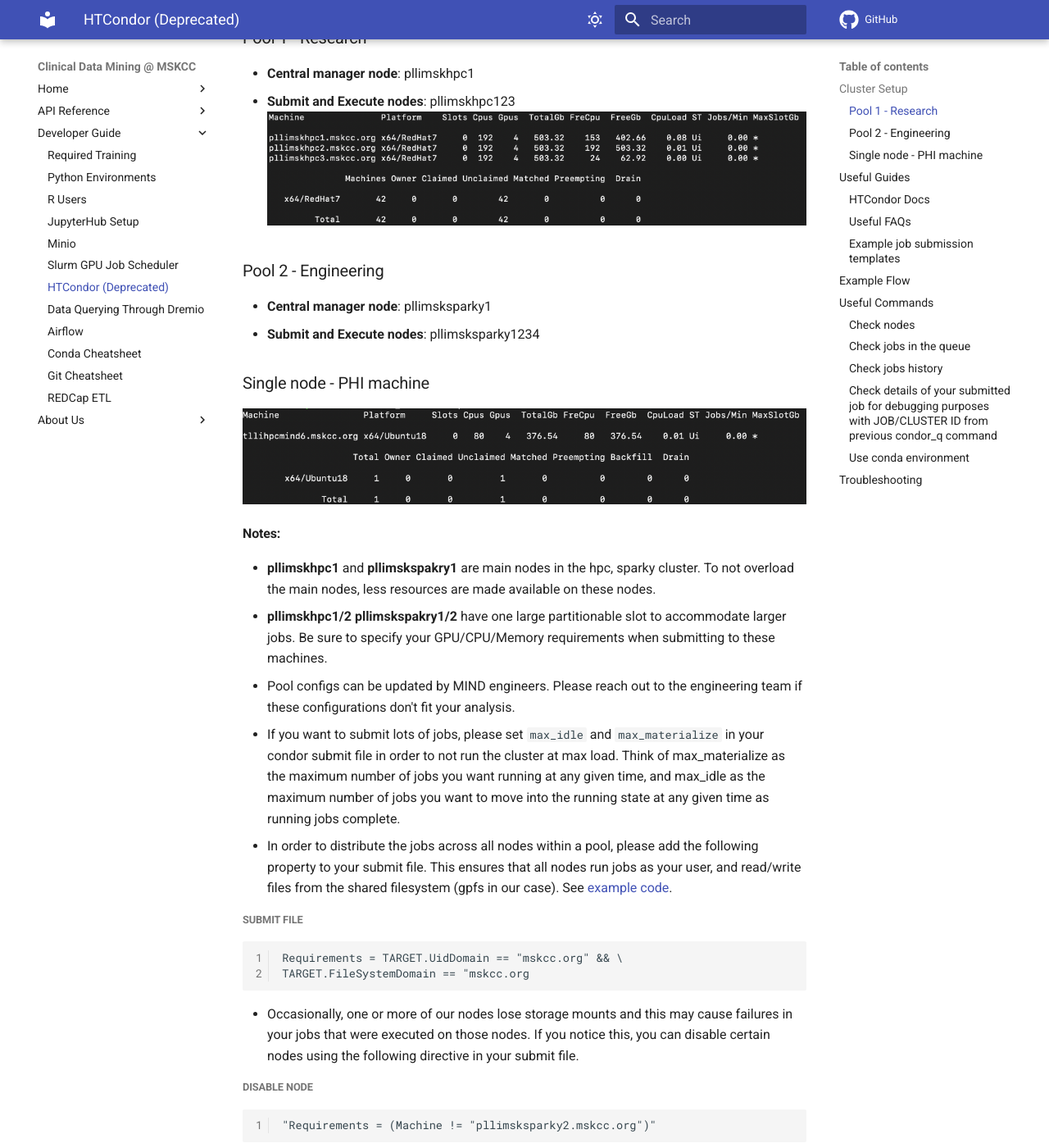
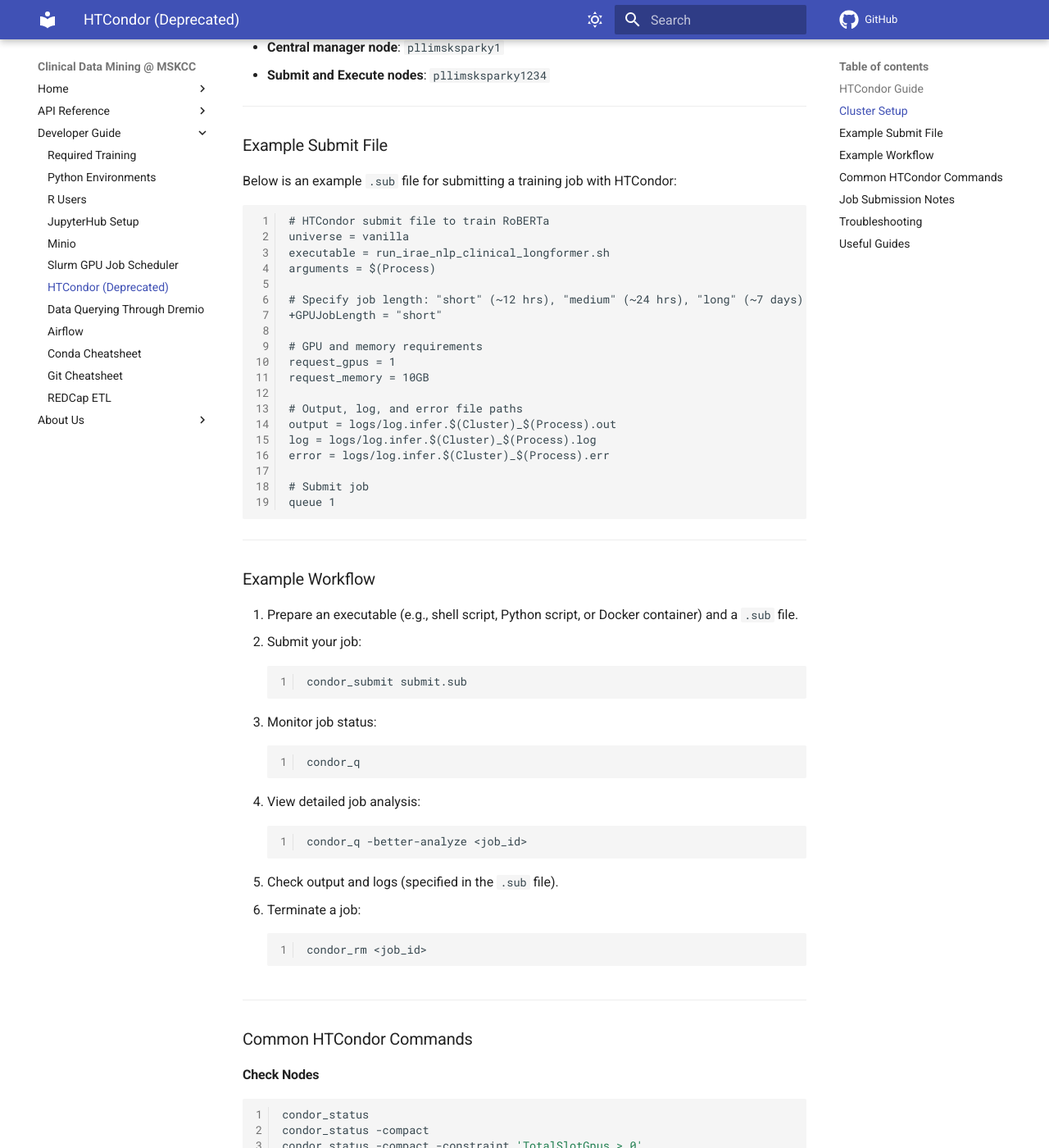
Before and after one commit to clinical-data-mining/msk_cdm, an MkDocs documentation site: the page built from docs/reference/user-guide/htcondor.md, in a window 1280 px wide and 1400 px high, scrolled down 494 px. Shown: the whole window at 82% size. Built offline with MkDocs 1.6.1 and Material for MkDocs 9.7.7, drawn with Linux system fonts in a browser that asks for light colours; comment, search, counter and statistics services are not loaded; some of the changed text lies outside the part shown.

Commit message:
Updating condor guide

````diff
--- a/docs/reference/user-guide/htcondor.md
+++ b/docs/reference/user-guide/htcondor.md
@@ -1,111 +1,142 @@
-# Submitting Jobs (HTCondor)
+### HTCondor Guide
 
-## Cluster Setup
+This guide provides instructions for using HTCondor, including cluster setup, job submission, troubleshooting, and useful commands.
 
-![](images/condor-cluster-setup.png)
+---
 
-### Pool 1 - Research
-- **Central manager node**: pllimskhpc1
-- **Submit and Execute nodes**: pllimskhpc123
-![](images/condor-pool-1.png)
+### Cluster Setup
 
-### Pool 2 - Engineering
-- **Central manager node**: pllimsksparky1
-- **Submit and Execute nodes**: pllimsksparky1234
+#### Pool 1 - Research
+- **Central manager node**: `pllimskhpc1`
+- **Submit and Execute nodes**: `pllimskhpc123`
 
-### Single node - PHI machine
-![](images/condor-single-node.png)
-#### Notes:
-- **pllimskhpc1** and **pllimskspakry1** are main nodes in the hpc, sparky cluster. To not overload the main nodes, less resources are made available on these nodes.
-- **pllimskhpc1/2 pllimskspakry1/2** have one large partitionable slot to accommodate larger jobs. Be sure to specify your GPU/CPU/Memory requirements when submitting to these machines.
-- Pool configs can be updated by MIND engineers. Please reach out to the engineering team if these configurations don't fit your analysis.
-- If you want to submit lots of jobs, please set `max_idle` and `max_materialize` in your condor submit file in order to not run the cluster at max load. Think of max_materialize as the maximum number of jobs you want running at any given time, and max_idle as the maximum number of jobs you want to move into the running state at any given time as running jobs complete.
-- In order to distribute the jobs across all nodes within a pool, please add the following property to your submit file. This ensures that all nodes run jobs as your user, and read/write files from the shared filesystem (gpfs in our case). See [example code](https://github.com/msk-mind/condor/tree/main/test-multinode-shared-filesystem).
+#### Pool 2 - Engineering
+- **Central manager node**: `pllimsksparky1`
+- **Submit and Execute nodes**: `pllimsksparky1234`
 
-##### Submit File
-```
-Requirements = TARGET.UidDomain == "mskcc.org" && \
-TARGET.FileSystemDomain == "mskcc.org
+---
+
+### Example Submit File
+
+Below is an example `.sub` file for submitting a training job with HTCondor:
+
+```plaintext
+# HTCondor submit file to train RoBERTa
+universe = vanilla
+executable = run_irae_nlp_clinical_longformer.sh
+arguments = $(Process)
+
+# Specify job length: "short" (~12 hrs), "medium" (~24 hrs), "long" (~7 days)
++GPUJobLength = "short"
+
+# GPU and memory requirements
+request_gpus = 1
+request_memory = 10GB
+
+# Output, log, and error file paths
+output = logs/log.infer.$(Cluster)_$(Process).out
+log = logs/log.infer.$(Cluster)_$(Process).log
+error = logs/log.infer.$(Cluster)_$(Process).err
+
+# Submit job
+queue 1
 ```
 
-- Occasionally, one or more of our nodes lose storage mounts and this may cause failures in your jobs that were executed on those nodes. If you notice this, you can disable certain nodes using the following directive in your submit file.
-##### Disable Node
+---
+
+
+
+### Example Workflow
+
+1. Prepare an executable (e.g., shell script, Python script, or Docker container) and a `.sub` file.
+2. Submit your job:
+   ```bash
+   condor_submit submit.sub
+   ```
+3. Monitor job status:
+   ```bash
+   condor_q
+   ```
+4. View detailed job analysis:
+   ```bash
+   condor_q -better-analyze <job_id>
+   ```
+5. Check output and logs (specified in the `.sub` file).
+6. Terminate a job:
+   ```bash
+   condor_rm <job_id>
+   ```
+
+---
+
+
+### Common HTCondor Commands
+
+#### Check Nodes
+```bash
+condor_status
+condor_status -compact
+condor_status -compact -constraint 'TotalSlotGpus > 0'
+condor_status -claimed
 ```
-"Requirements = (Machine != "pllimsksparky2.mskcc.org")"
+
+#### Check Jobs
+```bash
+condor_q
+condor_q -all
+condor_history
+```
+
+#### Debugging Jobs
+```bash
+condor_q -better-analyze <job_id>
 ```
 
 
+---
 
-## Useful Guides
+### Job Submission Notes
 
-### HTCondor Docs
-- [Full manual](https://htcondor.readthedocs.io/en/v8_8/)
-- [Fun tutorial/exercises](https://en.wikitolearn.org/Course:HTCondor/Exercises)
-- [More reading on running jobs](https://htcondor.readthedocs.io/en/v8_8/users-manual/running-a-job-steps.html)
+- To prevent overloading the cluster, set the following properties in your submit file:
+    - `max_idle`: Maximum number of idle jobs in the queue.
+    - `max_materialize`: Maximum number of jobs to execute simultaneously.
 
-### Useful FAQs
-- [Submitting Multiple Jobs to Condor from input file](https://chtc.cs.wisc.edu/uw-research-computing/multiple-jobs)
-- [GPU jobs](https://chtc.cs.wisc.edu/gpu-jobs.shtml)
-- [Submit examples](https://research.iac.es/sieinvens/siepedia/pmwiki.php?n=HOWTOs.CondorHowTo)
-- [Docker with Condor](https://chtc.cs.wisc.edu/uw-research-computing/docker-jobs)
-- [Using a shared filesystem](https://htcondor.readthedocs.io/en/v8_8/users-manual/submitting-a-job.html#submitting-jobs-using-a-shared-file-system)
+- To ensure compatibility with shared filesystems:
+```plaintext
+Requirements = TARGET.UidDomain == "mskcc.org" && \
+               TARGET.FileSystemDomain == "mskcc.org"
+```
 
-### Example job submission templates
-
-
-- [MSK-MIND examples](https://github.com/msk-mind/condor)
-- https://github.com/CHTC/templates-GPUs
-- https://github.com/CHTC/example-multiple-jobs
-- https://github.com/CHTC/example-python-pandas
-
-## Example Flow
-1. Prepare an executable **job** (shell, python script or docker), and a submit.sub
-2. Submit your job! `condor_submit submit.sub`
-3. Check you job status in the queue `condor_q`
-   - Or check the details of one job with: `condor_q -better-analyze <job_id>`
-4. Check machine availability: `condor_status -claimed`
-5. Check output and logs, as specified in the `submit.sub`
-6. kill a job `condor_rm <job_id>`
-
-
-
-> **_Caution!:_** Before submitting your real jobs, perform always some simple tests in order to make sure that both your submit file and program will work in a proper way: if you are going to submit hundreds of jobs and each job takes several hours to finish, before doing that try with just a few jobs and change the input data in order to let them finish in minutes. Then check the results to see if everything went fine before submitting the real jobs. Also we recommend you use condor_submit -dry-run to debug your jobs and make sure they will work as expected). Bear in mind that submitting untested files and/or jobs may cause a waste of time and resources if they fail, and also your priority will be lower in following submissions.
-
-
-
-
-## Useful Commands
-### Check nodes
-- condor_status
-- condor_status -compact
-- condor_status -compact -constraint 'TotalSlotGpus > 0'
-- condor_status -claimed
-- condor_status <machine_name>
-### Check jobs in the queue
-- condor_q
-- condor_q -all
-  - (devops) to check jobs submitted by all users
-
-### Check jobs history
-- condor_history
-### Check details of your submitted job for debugging purposes with JOB/CLUSTER ID from previous `condor_q` command
-- condor_q -better-analyze <job_id or cluster_id>
-
-### Use conda environment
-
-Include the following lines in the executable script that condor submit file calls
+- To disable specific nodes:
+```plaintext
+Requirements = (Machine != "pllimsksparky2.mskcc.org")
 ```
-source /<path-to-your-anaconda3>/etc/profile.d/conda.sh
-conda activate <your-env>
-```
-## Troubleshooting
-- When specifying the target Machine, be sure to match the full Machine Name. For example, **pllimskhpc2** will not match to a slot if **pllimskhpc2.mskcc.org** is the Machine name that you see when running condor_status -compact
-Ex) requirements = (Machine == "[pllimskhpc2.mskcc.org](http://pllimskhpc2.mskcc.org/)")
-- Exec format error - Make sure the first line of your script has the proper shebang.
-e.g. bash scripts should start with `#!/bin/bash`
-- MemoryError - could be resolved by increasing the memory requirement in the submit file e.g. request_memory = 16GB
-note: resource specification in the submit file is per job, not per cluster if you are submitting more than one job.
-- If your job is stuck in hold, use 'condor_q -l' to view the long view of the queue and find the 'HoldReason' key for details about why the job is stuck in the hold state.
 
 ---
-[Documentation adapted from MSK-MIND](https://mskconfluence.mskcc.org/display/MM/HTCondor)
+
+### Troubleshooting
+
+- **Exec format error**: Ensure the script starts with the correct shebang (e.g., `#!/bin/bash` for Bash scripts).
+- **MemoryError**: Increase memory allocation in the submit file:
+  ```plaintext
+  request_memory = 16GB
+  ```
+- **Job stuck in hold**: Use the following command to find the issue:
+  ```bash
+  condor_q -l
+  ```
+  Check the `HoldReason` key for details.
+
+---
+
+### Useful Guides
+
+- [HTCondor Full Manual](https://htcondor.readthedocs.io/en/v8_8/)
+- [Running Jobs Steps](https://htcondor.readthedocs.io/en/v8_8/users-manual/running-a-job-steps.html)
+- [Submitting Multiple Jobs](https://chtc.cs.wisc.edu/uw-research-computing/multiple-jobs)
+- [GPU Jobs](https://chtc.cs.wisc.edu/gpu-jobs.shtml)
+- [Using a Shared Filesystem](https://htcondor.readthedocs.io/en/v8_8/users-manual/submitting-a-job.html#submitting-jobs-using-a-shared-file-system)
+
+---
+
+> **_Caution_**: Always test your submit file and program with a small number of jobs before scaling up to prevent resource waste and low submission priority. Use `condor_submit -dry-run` for debugging.
````
